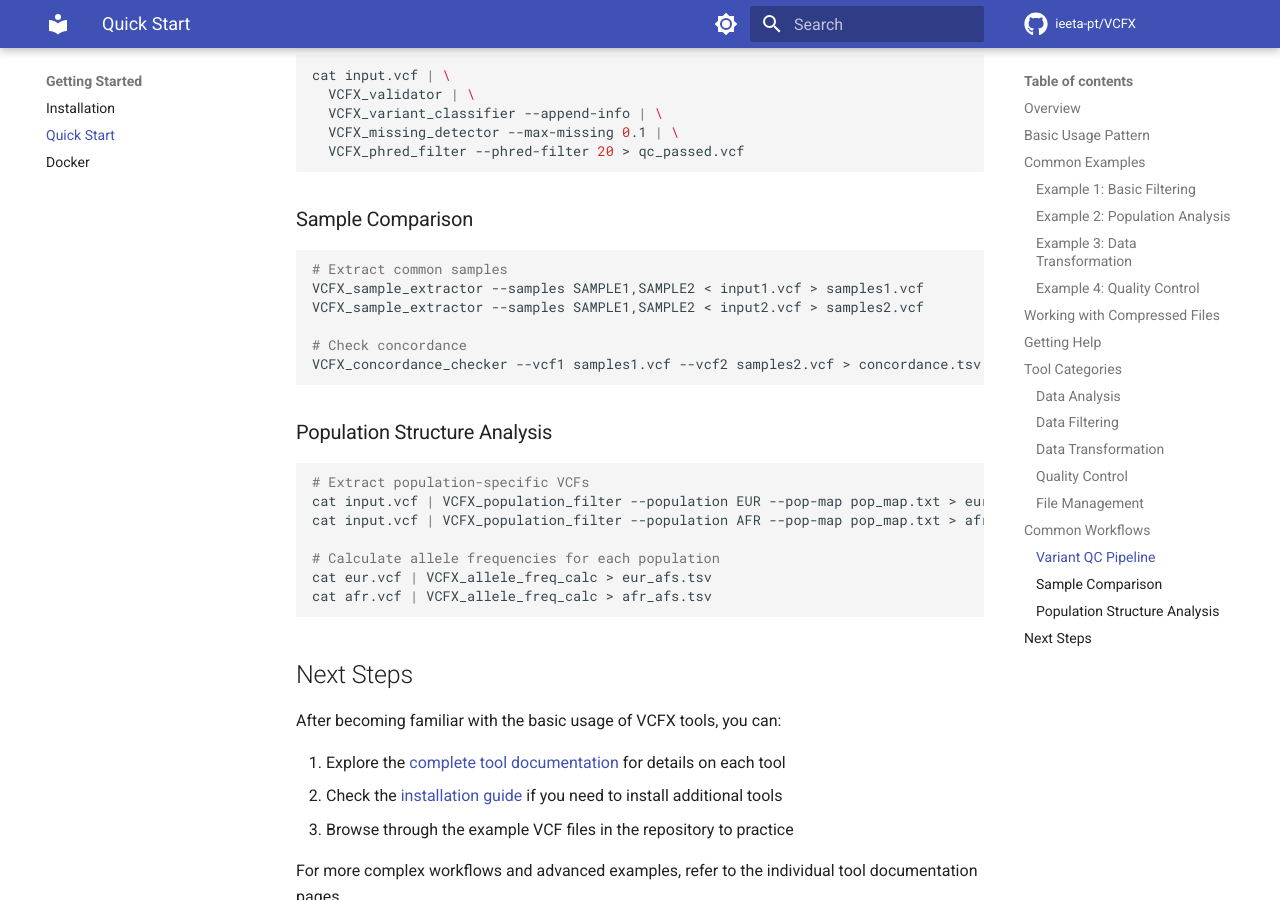
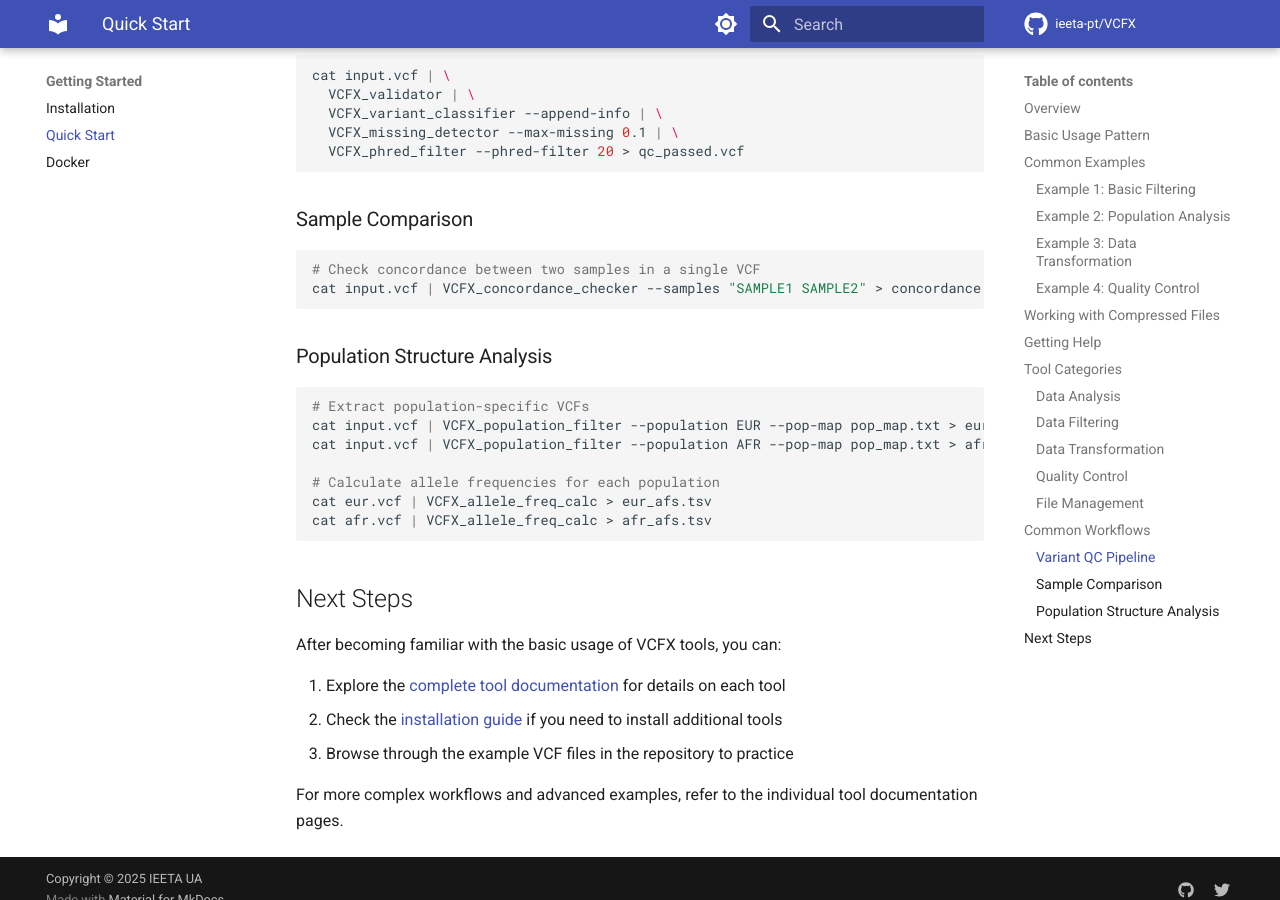
Before and after one commit to jorgeMFS/VCFX, an MkDocs documentation site: the page built from docs/quickstart.md, in a window 1280 px wide and 900 px high, scrolled down 2933 px. Built offline with MkDocs 1.6.1 and Material for MkDocs 9.7.7, drawn with Linux system fonts in a browser that asks for light colours; comment, search, counter and statistics services are not loaded; some of the changed text lies outside the part shown.

````diff
--- a/docs/quickstart.md
+++ b/docs/quickstart.md
@@ -62,10 +62,10 @@
 
 ### Example 4: Quality Control
 
-Check concordance between two VCF files:
+Check concordance between two samples in a single VCF file:
 
 ```bash
-VCFX_concordance_checker --vcf1 sample1.vcf --vcf2 sample2.vcf > concordance_report.tsv
+cat sample.vcf | VCFX_concordance_checker --samples "SAMPLE1 SAMPLE2" > concordance_report.tsv
 ```
 
 ## Working with Compressed Files
@@ -126,12 +126,8 @@
 ### Sample Comparison
 
 ```bash
-# Extract common samples
-VCFX_sample_extractor --samples SAMPLE1,SAMPLE2 < input1.vcf > samples1.vcf
-VCFX_sample_extractor --samples SAMPLE1,SAMPLE2 < input2.vcf > samples2.vcf
-
-# Check concordance
-VCFX_concordance_checker --vcf1 samples1.vcf --vcf2 samples2.vcf > concordance.tsv
+# Check concordance between two samples in a single VCF
+cat input.vcf | VCFX_concordance_checker --samples "SAMPLE1 SAMPLE2" > concordance.tsv
 ```
 
 ### Population Structure Analysis
````
Also changed, not shown: docs/index.md (+4 -8 lines), docs/tools_overview.md (+4 -5 lines).
